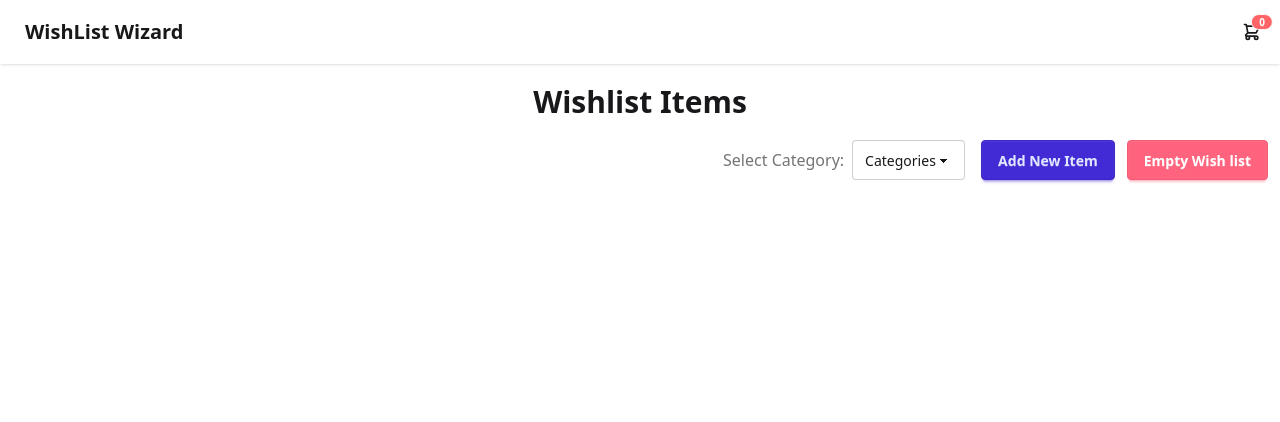
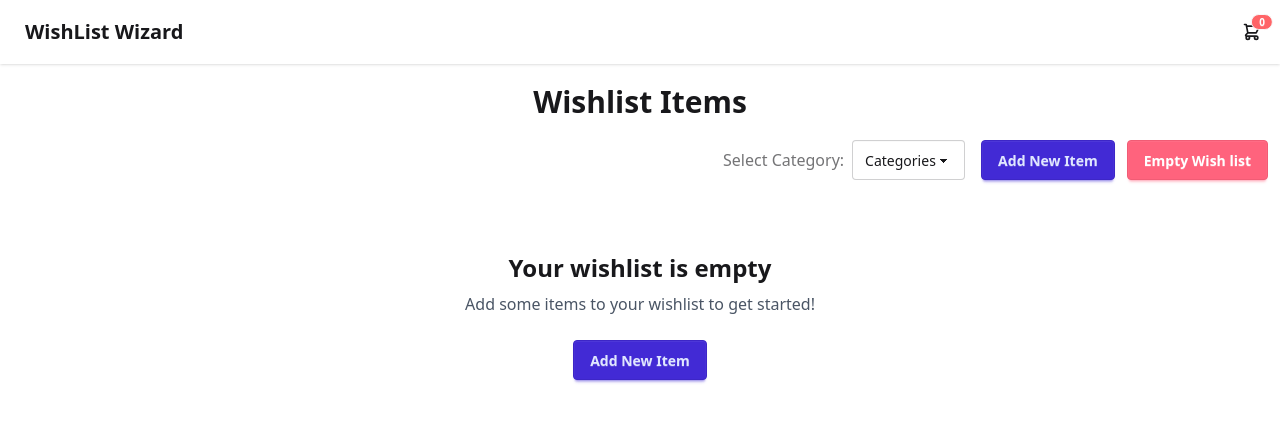
Before and after one commit to Abhijeet43/wishlist-wizard, a React (Vite) app: page / in a window 1280 px wide. Shown: the top 422 px of the page. Built offline with nearby package versions, Linux system fonts and the light colour scheme.

Commit message:
feat: add empty state message for wishlist items

```diff
--- a/src/components/wishlist-items/wishlist-items.jsx
+++ b/src/components/wishlist-items/wishlist-items.jsx
@@ -1,14 +1,38 @@
 import React from "react";
 import WishListItem from "../wishlist-item/wishlist-item";
 import { useWishList } from "../../contexts/wishlist-context";
+import { useNavigate } from "react-router";
 
 function WishListItems({ items = [] }) {
   const { filterType } = useWishList();
+  const navigate = useNavigate();
 
   const filteredItems = items.filter((item) => item.category === filterType);
 
   const filteredItemsToDisplay =
     filteredItems.length > 0 ? filteredItems : items;
+
+  const handleAddNewItem = () => {
+    navigate("/create-wishlist");
+  };
+
+  if (items.length === 0) {
+    return (
+      <div className="flex flex-col justify-center items-center mt-10 mt-8 p-8 text-center">
+        <div className="mb-6">
+          <h3 className="mb-2 font-semibold text-2xl">
+            Your wishlist is empty
+          </h3>
+          <p className="text-gray-600">
+            Add some items to your wishlist to get started!
+          </p>
+        </div>
+        <button onClick={handleAddNewItem} className="btn btn-primary">
+          Add New Item
+        </button>
+      </div>
+    );
+  }
 
   return (
     <div className="gap-4 grid grid-cols-1 md:grid-cols-2 lg:grid-cols-3 p-4">
```
